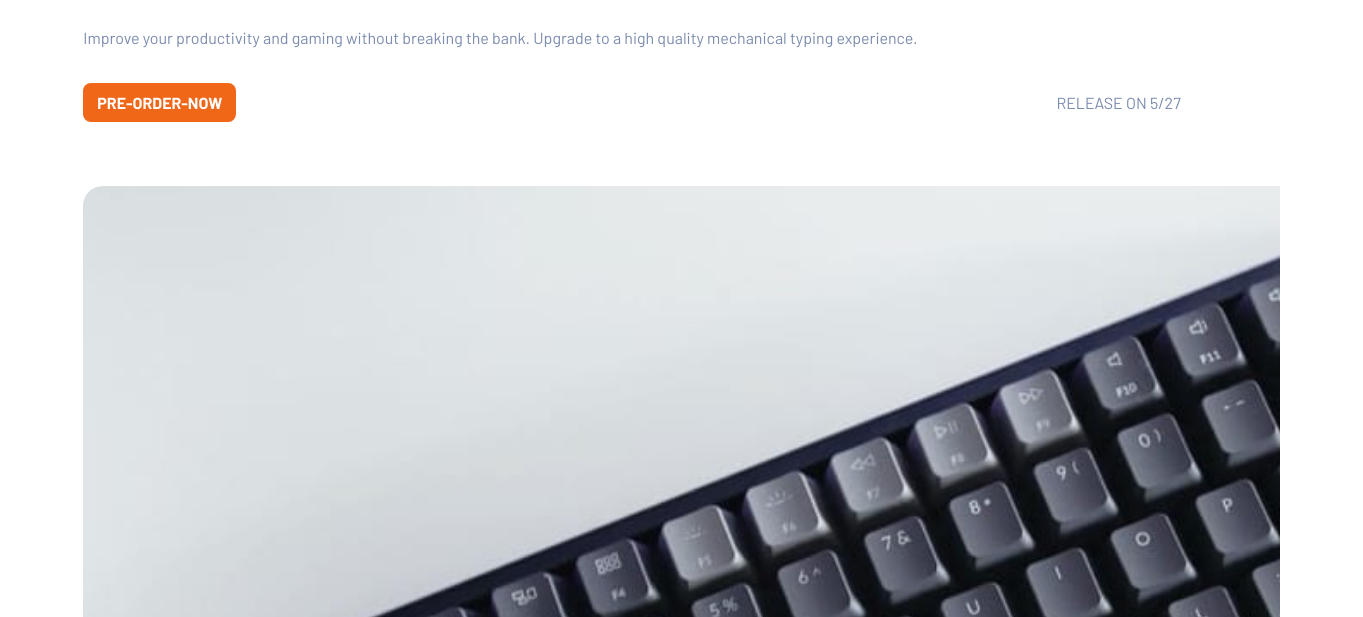
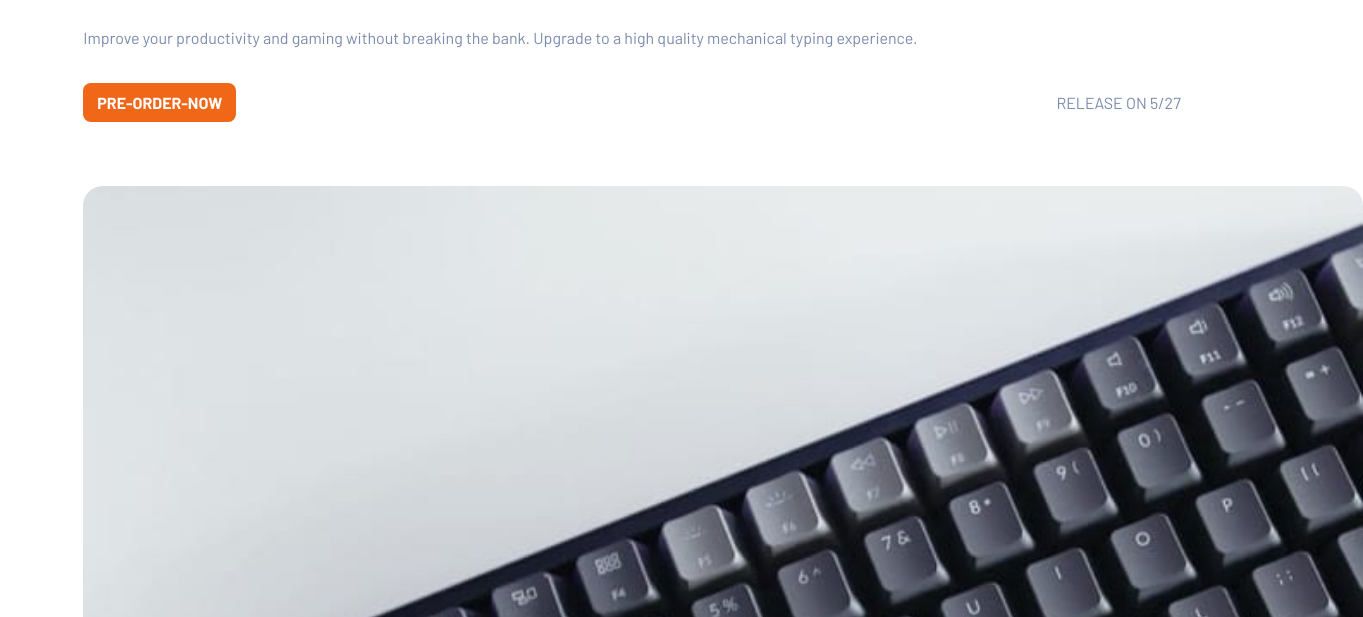
Before and after one commit to philosophy-flow/typemaster-landing-page, a plain HTML site: page index.html in a window 1280 px wide. Shown: the part 183-800 px from the top of the page, 1363 px wide, since content can reach past the window. Drawn offline with Linux system fonts and the light colour scheme.

Commit message:
changing img to bg

```diff
--- a/index.html
+++ b/index.html
@@ -24,9 +24,7 @@
         <span>release on 5/27</span>
       </div>
     </div>
-    <div class="banner-image-container">
-      <img src="./assets/mobile/image-keyboard.jpg" alt="keyboard">
-    </div>
+    <div class="banner-image-container"></div>
   </section>
   <section class="overview">
     <div class="overview-image-container">
--- a/styles.css
+++ b/styles.css
@@ -108,6 +108,7 @@ p, span {
 .banner-btn-container {
   display: flex;
   justify-content: space-between;
+  align-items: flex-end;
   align-items: center;
 
   text-transform: uppercase;
@@ -116,17 +117,17 @@ p, span {
 
 .banner-image-container {
   overflow: hidden;
+  background-image: url("./assets/mobile/image-keyboard.jpg");
+  background-size: cover;
 
+  width: 100%;
+  height: calc(100vw * .889);
+
+  border-radius: 1.25rem;
+
+  margin-left: 6.5%;
   margin-bottom: 1.5rem;
 }
-
-.banner-image-container img {
-  display: block;
-  width: 100%;
-  border-radius: 1.25rem;
-  margin-left: 6.5%;
-}
-
 
 
 /* OVERVIEW */
```
